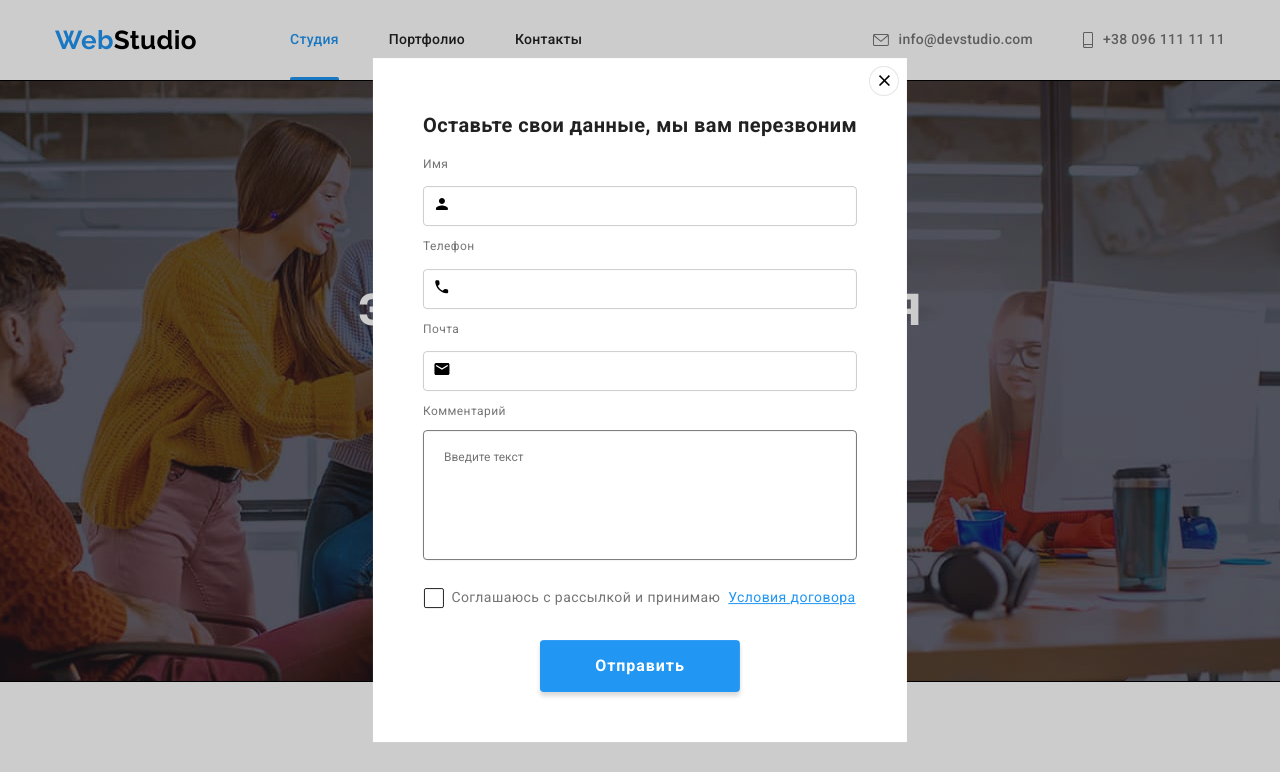
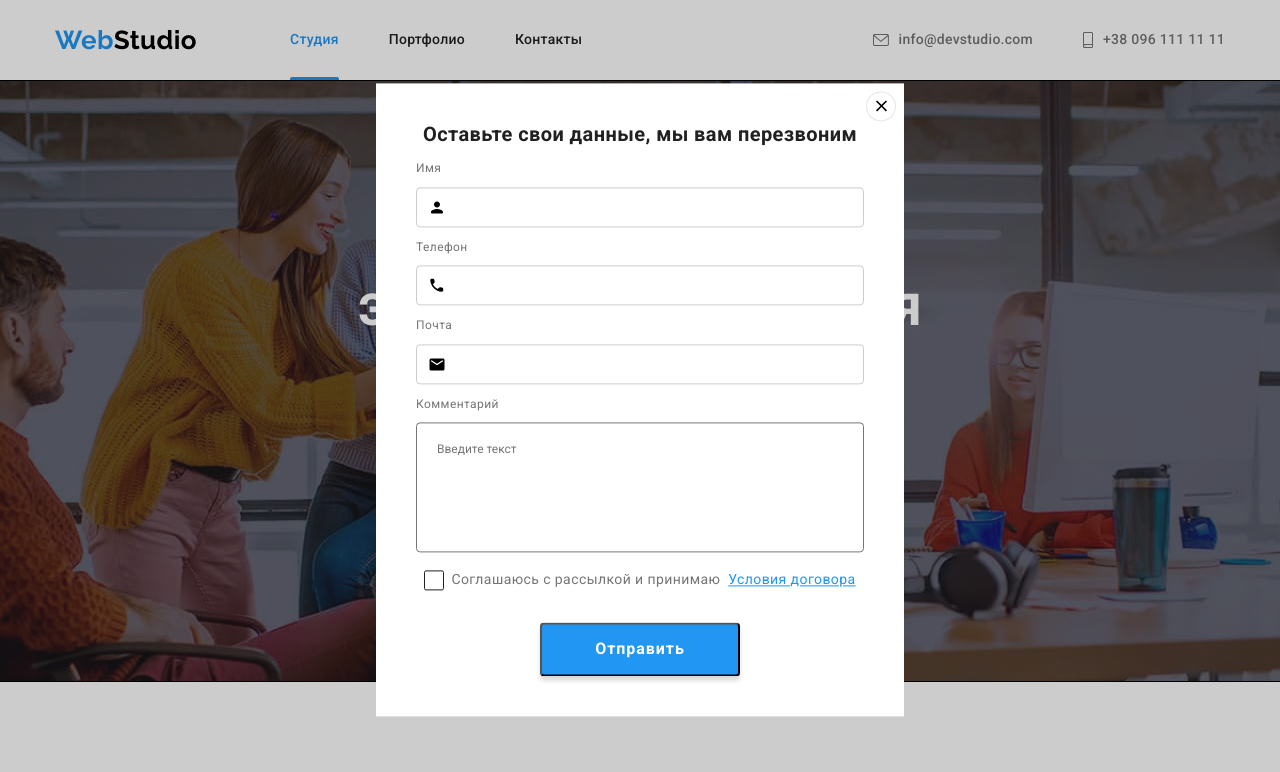
Before and after one commit to RiaboshlykVeronika/goit-markup-hw-06, a plain HTML site: page index.html in a window 1280 px wide. Both pictures are taken after a click on the button "Заказать услугу". Shown: the top 772 px of the page. Drawn offline with nearby package versions, Linux system fonts and the light colour scheme.

Commit message:
check errors
check errors

```diff
--- a/css/main.css
+++ b/css/main.css
@@ -219,10 +219,8 @@ img {
     line-height: 1.88;
     letter-spacing: 0.06em;
     text-decoration: none;
-    border: none;
     cursor: pointer;
     display: inline-flex;
-    border: 1px solid transparent;
     border-radius: 4px;
     padding: 10px 32px;
     min-width: 200px;
@@ -615,15 +613,15 @@ cursor: pointer;
     transform: translate(-50%, -50%) scale(1);
     background-color: var(--primary-white-color);
     transition: transform 250ms cubic-bezier(0.4, 0, 0.2, 1);
-    padding: 50px;
+    padding: 40px;
   }
 
   .modal-form-title {
       font-weight: 700;
       font-size: 20px;
-      line-height: 1,17;
+      line-height: 1.17;
       color: var(--title-text-color);
-      padding-bottom: 12px;
+      margin-bottom: 12px;
       text-align: center;
   }
 
@@ -639,7 +637,6 @@ cursor: pointer;
     border: 1px solid #cecbcb;
     padding-left: 40px;
     outline: none;
-    margin-top: 4px;
 }
 
 .modal-form-input:focus {
@@ -662,7 +659,7 @@ cursor: pointer;
     position: absolute;
     transform: translateY(-50%);
     top: 50%;
-    left: 10px;
+    left: 12px;
 }
 
 .modal-form-field-wrap {
@@ -681,19 +678,19 @@ cursor: pointer;
     border-radius: 4px;
     border: 1px solid var(--primary-text-color);
     outline: none;
-    margin-bottom: 10px;
 }
 
 .modal-form-check-wrap {
     width: 20px;
     height: 20px;
     border: 1px solid var(--title-text-color);
-    display:block;
+    display: flex;
+    align-items: center;
+    justify-content: center;
     border-radius: 2px;
     margin-right: 7px;
     background-color: var(--primary-white-color);
     vertical-align: middle;
-
 }
 
 .modal-form-check:checked + .modal-form-check-policy .modal-form-check-wrap {
--- a/index.html
+++ b/index.html
@@ -320,7 +320,7 @@
                             <textarea name="user-comment" class="modal-form-text" placeholder="Введите текст"></textarea>
                           </label>
                           <input type="checkbox" name="user-agree" id="checkbox" required class="hidden modal-form-check">
-                            <label class="modal-form-check-policy" for="checkbox"> <span class="modal-form-check-wrap"><svg width="16" height="15">
+                            <label class="modal-form-check-policy" for="checkbox"> <span class="modal-form-check-wrap"><svg width="20" height="20">
                                 <use href="./images/icons.svg#icon-check"></use> </svg></span>
                         Соглашаюсь с рассылкой и принимаю &nbsp; <a class="conditions" href="">Условия договора</a></label>
                       <button type="submit" class="modal-button">Отправить</button>
```
